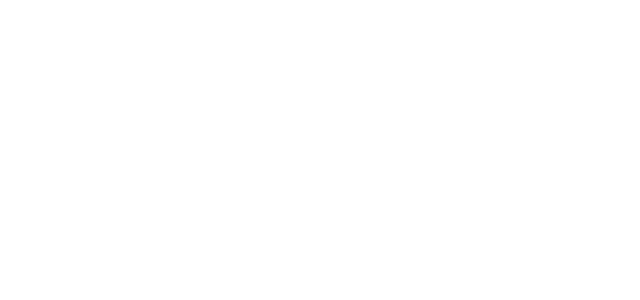
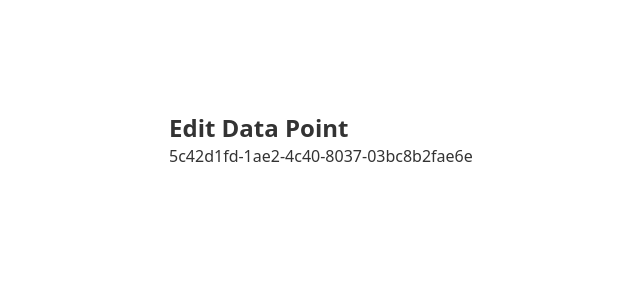
Before and after one commit to stefanbugge/frontend-coding-challenge, a React (Create React App) app: page /edit/5c42d1fd-1ae2-4c40-8037-03bc8b2fae6e in a window 1280 px wide. Before the commit this address had no page. Shown: the top 300 px of the page, without its empty margins (87-727 px from the left). Built offline with nearby package versions, Linux system fonts and the light colour scheme.

Commit message:
feat: adding an edit page

```diff
--- a/src/App.tsx
+++ b/src/App.tsx
@@ -52,6 +52,7 @@ function Main() {
                 <button onClick={() => handleRemove(x.id)}>
                   <XIcon className="w-4 h-4" />
                 </button>
+                <Link to={`/edit/${x.id}`}>Edit</Link>
               </li>
             ))}
           </ul>
--- a/src/index.tsx
+++ b/src/index.tsx
@@ -9,6 +9,7 @@ import { Spinner } from "./components/spinner";
 import { MainLayout } from "./layout";
 
 const CreatePage = React.lazy(() => import("./pages/create-page"));
+const EditPage = React.lazy(() => import("./pages/edit-page"));
 
 const PageSpinner = () => <Spinner className="h-8 w-8 text-blue-400" />;
 
@@ -26,6 +27,14 @@ ReactDOM.render(
               </React.Suspense>
             }
           />
+          <Route
+            path="edit/:id"
+            element={
+              <React.Suspense fallback={<PageSpinner />}>
+                <EditPage />
+              </React.Suspense>
+            }
+          />
         </Route>
       </Routes>
     </BrowserRouter>
--- /dev/null
+++ b/src/pages/edit-page.tsx
@@ -0,0 +1,13 @@
+import { useParams } from "react-router-dom";
+
+import { PageHeading } from "../components/typography/headings";
+
+export default function EditPage() {
+  let params = useParams();
+  return (
+    <main>
+      <PageHeading>Edit Data Point</PageHeading>
+      <div>{params.id}</div>
+    </main>
+  );
+}
```
